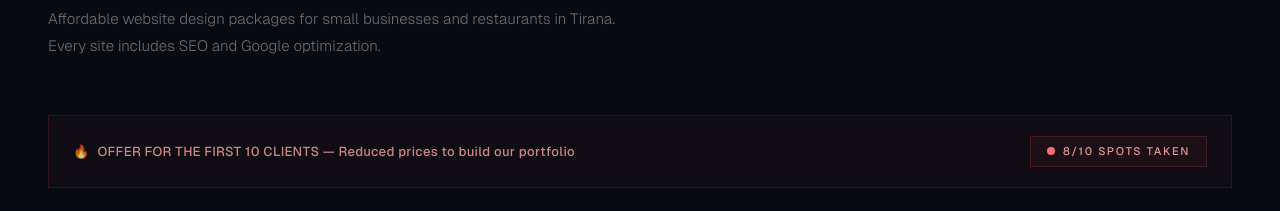
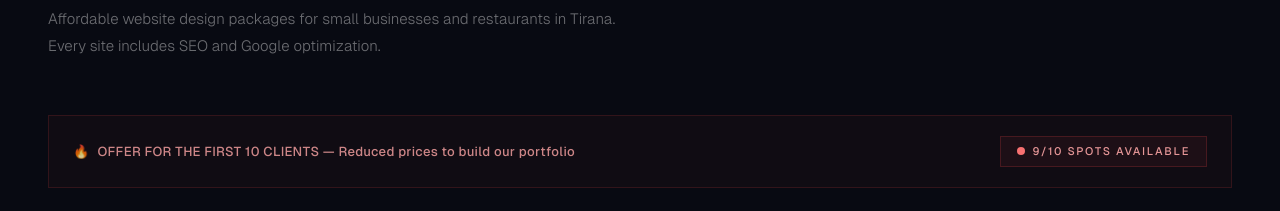
Before and after one commit to Alban1122/eightbyte-studio, a Next.js app: page / in a window 1280 px wide. Shown: the part 1140-1351 px from the top of the page. Built offline with nearby package versions, Linux system fonts and the light colour scheme.

Commit message:
Fix spot counter to show available spots correctly

```diff
--- a/src/components/Projects.tsx
+++ b/src/components/Projects.tsx
@@ -295,7 +295,6 @@ export default function Projects() {
             {t(tr.projects.ctaPortfolio, lang)}
             <svg width="14" height="14" viewBox="0 0 24 24" fill="none" stroke="currentColor" strokeWidth="2" strokeLinecap="round" strokeLinejoin="round" className="transition-transform duration-300 group-hover:translate-x-0.5"><path d="M5 12h14" /><path d="m12 5 7 7-7 7" /></svg>
           </a>
-          <p className="text-[13px] font-light text-white/20">{t(tr.projects.spotsLeft, lang)}</p>
         </motion.div>
       </div>
     </section>
--- a/src/components/Services.tsx
+++ b/src/components/Services.tsx
@@ -3,7 +3,7 @@
 import { useRef } from "react";
 import { motion, useInView, type Variants } from "framer-motion";
 import { useLanguage } from "@/lib/LanguageContext";
-import { translations as tr, t } from "@/lib/translations";
+import { translations as tr, t, COMPLETED_PROJECTS, TOTAL_OFFER_SPOTS } from "@/lib/translations";
 
 const stagger: Variants = {
   hidden: {},
@@ -237,7 +237,8 @@ export default function Services() {
                   <span className="absolute inline-flex h-full w-full animate-ping rounded-full bg-red-400 opacity-50" />
                   <span className="relative inline-flex h-2 w-2 rounded-full bg-red-400" />
                 </span>
-                {t(tr.services.spotsLeft, lang)}
+                {TOTAL_OFFER_SPOTS - COMPLETED_PROJECTS.length}/{TOTAL_OFFER_SPOTS}{" "}
+                {lang === "en" ? "SPOTS AVAILABLE" : "VENDE TË DISPONUESHME"}
               </span>
             </div>
           </div>
--- a/src/lib/translations.ts
+++ b/src/lib/translations.ts
@@ -1,4 +1,8 @@
 export type Lang = "en" | "al";
+
+/** Add project names here as they are completed. The spots counter derives from this. */
+export const COMPLETED_PROJECTS = ["Farm 88"] as const;
+export const TOTAL_OFFER_SPOTS = 10;
 
 export const translations = {
   /* ─── Navigation ─── */
@@ -37,10 +41,6 @@ export const translations = {
     offerBanner: {
       en: "OFFER FOR THE FIRST 10 CLIENTS — Reduced prices to build our portfolio",
       al: "OFERT\u00CB P\u00CBR 10 KLIENT\u00CBT E PAR\u00CB — \u00c7mime t\u00eb reduktuara p\u00ebr t\u00eb nd\u00ebrtuar portfolio-n ton\u00eb",
-    },
-    spotsLeft: {
-      en: "8/10 spots taken",
-      al: "8/10 vende t\u00eb z\u00ebna",
     },
     card1: {
       badge: { en: "LIMITED OFFER", al: "OFERT\u00cb E KUFIZUAR" },
@@ -228,7 +228,6 @@ export const translations = {
       title: { en: "Space for your project", al: "Hapësirë për projektin tuaj" },
     },
     ctaPortfolio: { en: "VIEW FULL PORTFOLIO", al: "SHIKO PORTFOLIO TË PLOTË" },
-    spotsLeft: { en: "4/10 spots remaining for first clients", al: "4/10 vende të mbetura për klientët e parë" },
   },
 
   /* ─── Testimonials ─── */
```
